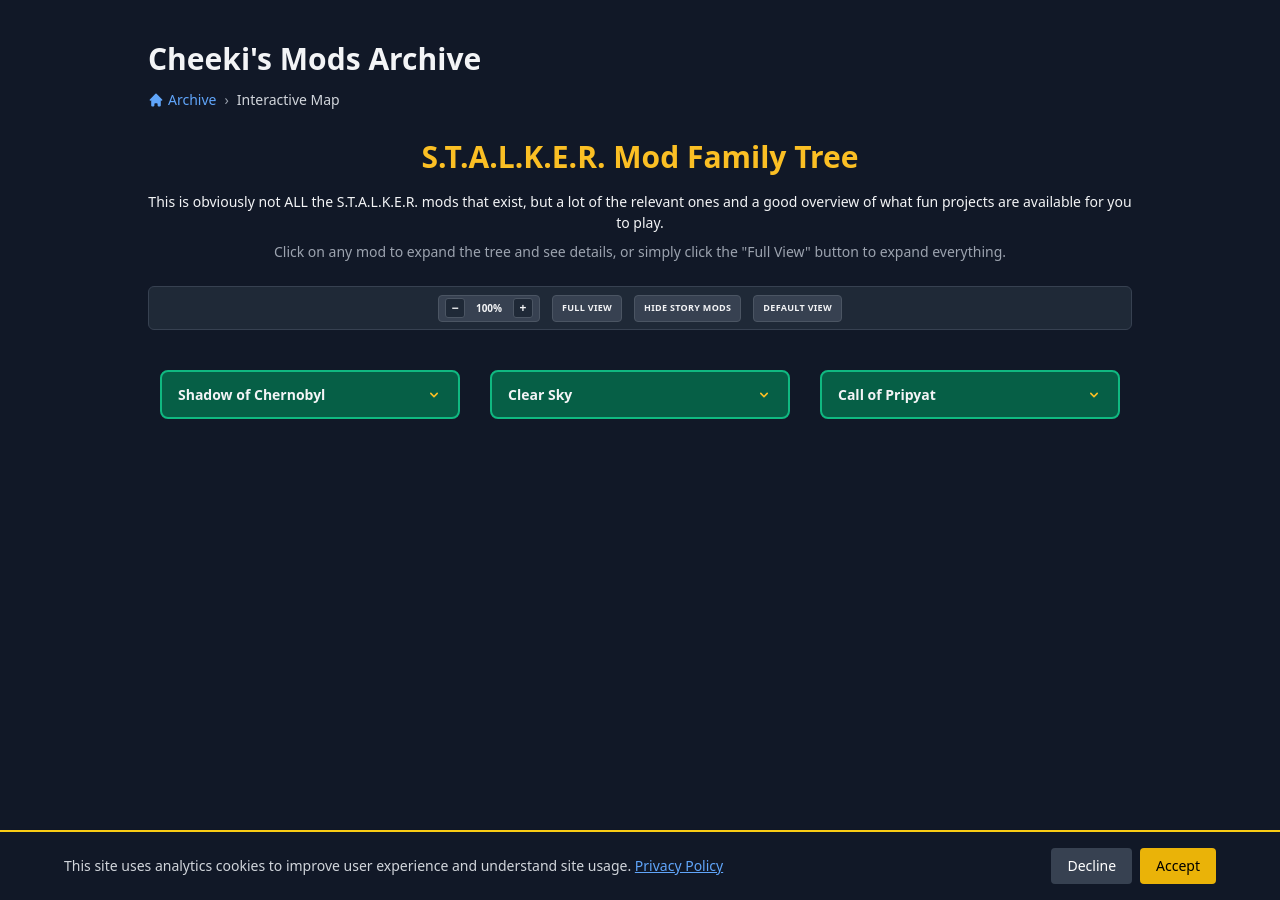
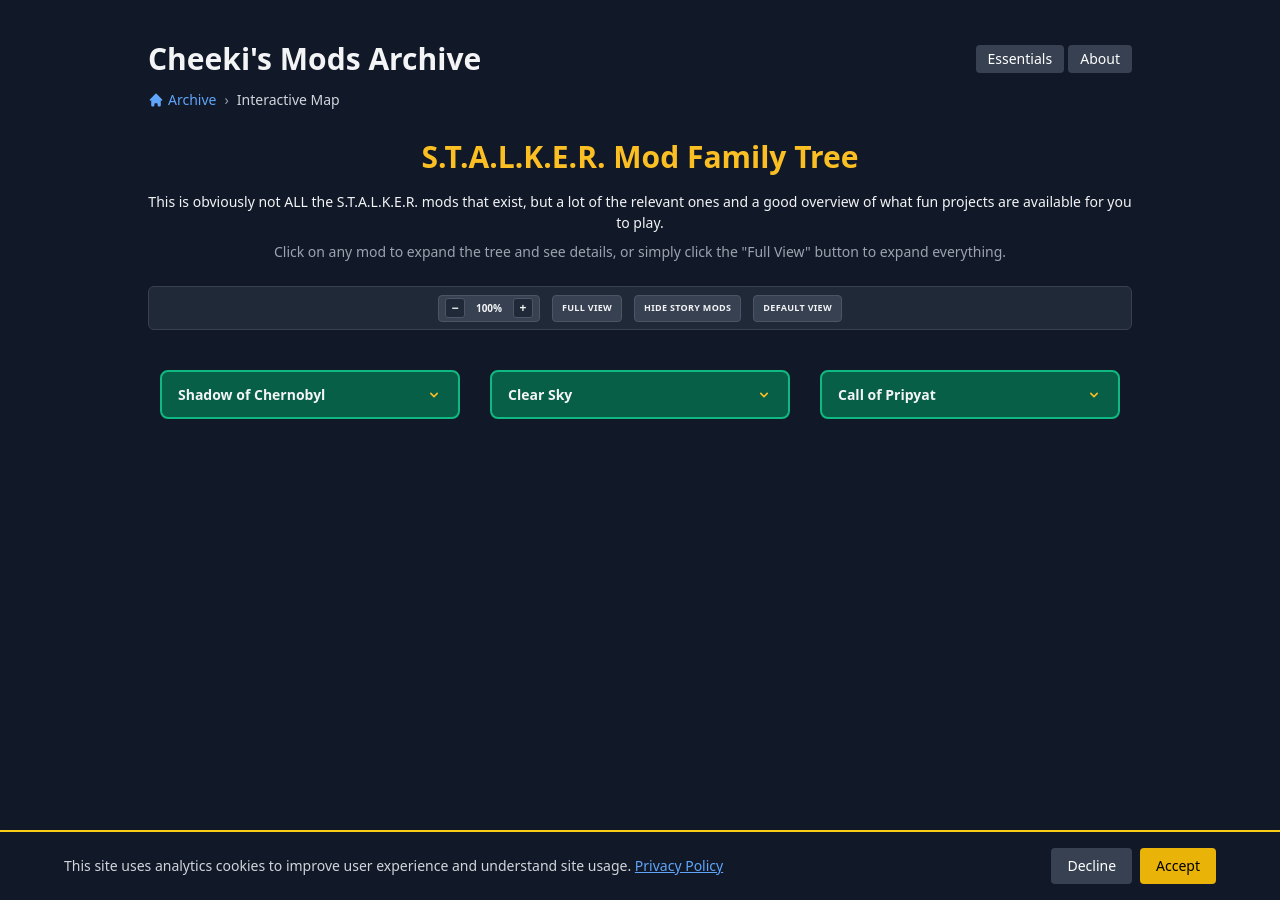
Before and after one commit to Cheekitos/CSMA-Test, a Jekyll site: the page built from stalker-map.html, in a window 1280 px wide. Built offline with Jekyll 4.4.1, drawn with Linux system fonts in a browser that asks for light colours; nearby versions of some CDN libraries.

Commit message:
Update stalker-map.html

```diff
--- a/stalker-map.html
+++ b/stalker-map.html
@@ -16,7 +16,14 @@
 <div class="mod-tree-container">
   <div class="page-header">
     <a href="{{ site.baseurl }}/index.html" class="site-title">Cheeki's Mods Archive</a>
-    {% include header-buttons.html %}
+    <div class="header-buttons">
+      <button id="essentials-button" aria-label="View essential files" class="bg-gray-700 hover:bg-gray-600 text-white text-xs font-medium py-1 px-2 rounded">
+        Essentials
+      </button>
+      <button id="contact-button" aria-label="About" class="bg-gray-700 hover:bg-gray-600 text-white text-xs font-medium py-1 px-3 rounded">
+        About
+      </button>
+    </div>
   </div>
 
   <nav class="breadcrumb" aria-label="Breadcrumb">
```
